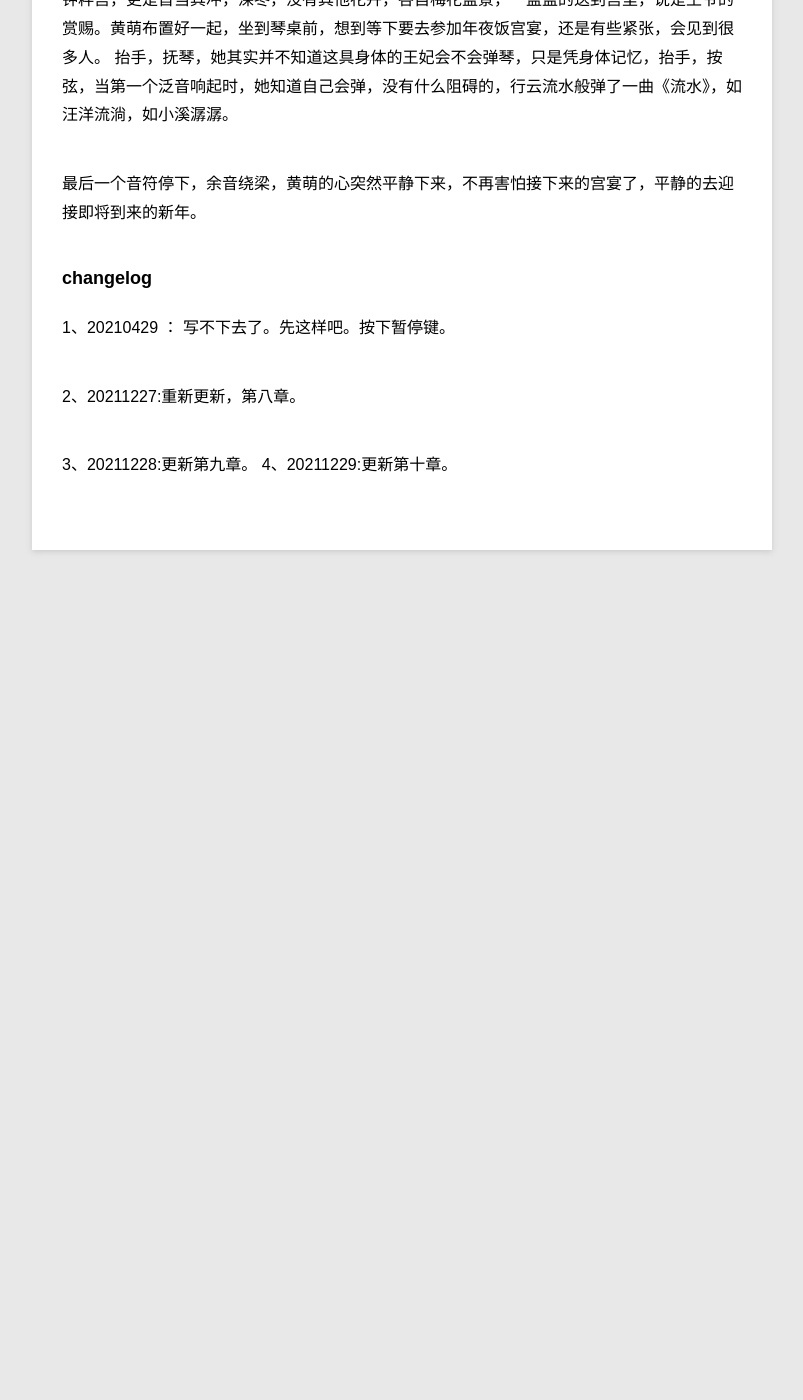
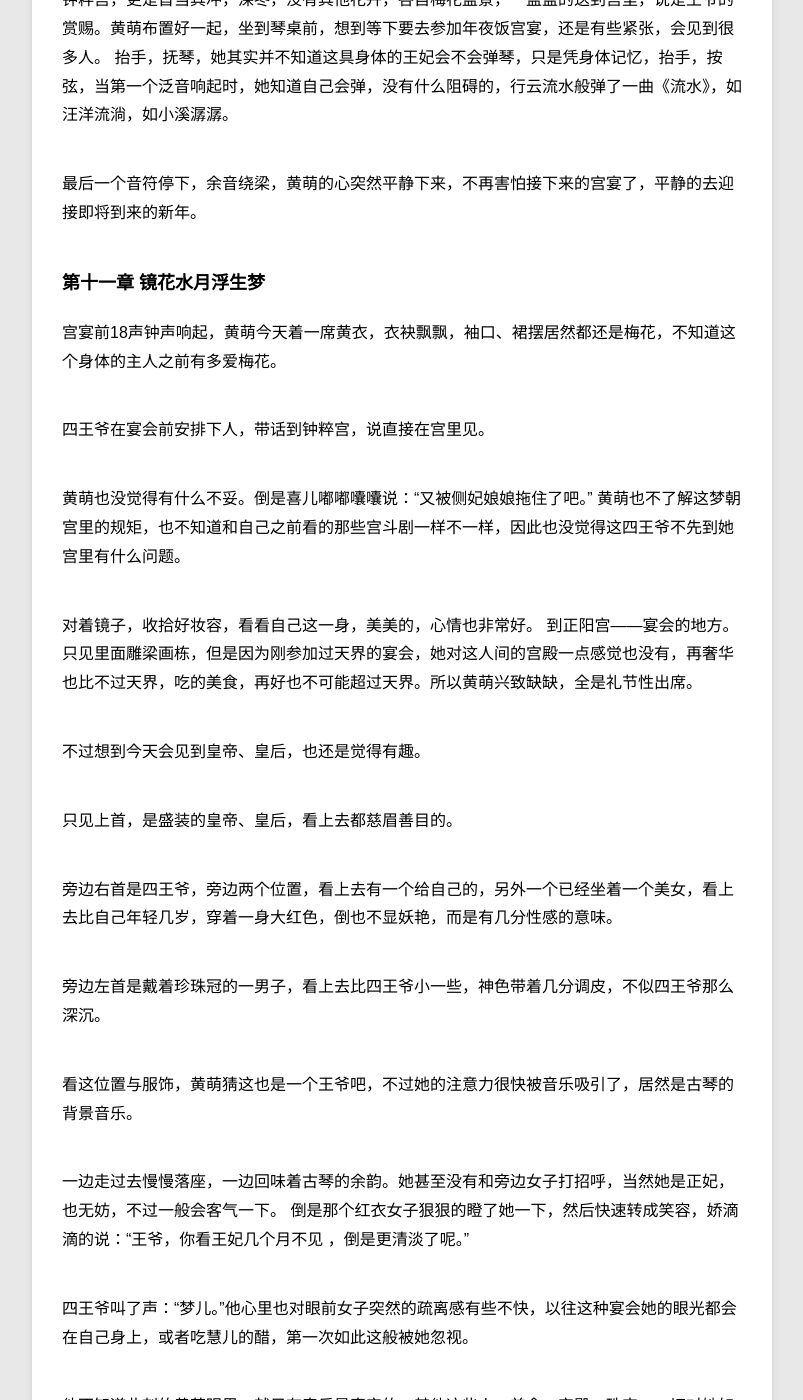
Before and after one commit to violettianjie/violettianjie.github.io, a Jekyll site: the page built from _posts/blog/2020-12-26-xiyu.md, in a window 1280 px wide and 1400 px high, scrolled down 18062 px. Shown: the whole window, without its empty margins (78-881 px from the left). Built offline with Jekyll 4.4.1, drawn with Linux system fonts in a browser that asks for light colours; before the commit the page ends 18692 px from its top, so only the background shows below that; some of the changed text lies outside the part shown.

Commit message:
Update 2020-12-26-xiyu.md

```diff
--- a/_posts/blog/2020-12-26-xiyu.md
+++ b/_posts/blog/2020-12-26-xiyu.md
@@ -52,6 +52,7 @@ category: blog
 一瞬间，男子的琴声停下来了，抬头。黄萌抬眼望去，啊，居然这个男子和在紫禁城里看到的那个导游非常像呢。这是怎么回事？
 
 黄萌再低头看看自己，身上的衣服，还是黄衫，但已经换成了另外一种飘逸的女子风格，抬手抚摸发髻，咦，原来头上的发饰也变过了。
+
 
 黄萌望向四周，这是一个山谷，四周只见峭壁凛冽。这是哪里呢？
 
@@ -397,6 +398,40 @@ category: blog
 
 最后一个音符停下，余音绕梁，黄萌的心突然平静下来，不再害怕接下来的宫宴了，平静的去迎接即将到来的新年。
 
+### 第十一章 镜花水月浮生梦
+
+宫宴前18声钟声响起，黄萌今天着一席黄衣，衣袂飘飘，袖口、裙摆居然都还是梅花，不知道这个身体的主人之前有多爱梅花。
+
+四王爷在宴会前安排下人，带话到钟粹宫，说直接在宫里见。
+
+黄萌也没觉得有什么不妥。倒是喜儿嘟嘟囔囔说：“又被侧妃娘娘拖住了吧。”
+黄萌也不了解这梦朝宫里的规矩，也不知道和自己之前看的那些宫斗剧一样不一样，因此也没觉得这四王爷不先到她宫里有什么问题。
+
+对着镜子，收拾好妆容，看看自己这一身，美美的，心情也非常好。 到正阳宫——宴会的地方。只见里面雕梁画栋，但是因为刚参加过天界的宴会，她对这人间的宫殿一点感觉也没有，再奢华也比不过天界，吃的美食，再好也不可能超过天界。所以黄萌兴致缺缺，全是礼节性出席。
+
+不过想到今天会见到皇帝、皇后，也还是觉得有趣。
+
+只见上首，是盛装的皇帝、皇后，看上去都慈眉善目的。
+
+旁边右首是四王爷，旁边两个位置，看上去有一个给自己的，另外一个已经坐着一个美女，看上去比自己年轻几岁，穿着一身大红色，倒也不显妖艳，而是有几分性感的意味。
+
+旁边左首是戴着珍珠冠的一男子，看上去比四王爷小一些，神色带着几分调皮，不似四王爷那么深沉。
+
+看这位置与服饰，黄萌猜这也是一个王爷吧，不过她的注意力很快被音乐吸引了，居然是古琴的背景音乐。
+
+一边走过去慢慢落座，一边回味着古琴的余韵。她甚至没有和旁边女子打招呼，当然她是正妃，也无妨，不过一般会客气一下。
+倒是那个红衣女子狠狠的瞪了她一下，然后快速转成笑容，娇滴滴的说：“王爷，你看王妃几个月不见 ，倒是更清淡了呢。”
+
+四王爷叫了声：“梦儿。”他心里也对眼前女子突然的疏离感有些不快，以往这种宴会她的眼光都会在自己身上，或者吃慧儿的醋，第一次如此这般被她忽视。
+
+他不知道此刻的黄萌眼里，就只有音乐是真实的，其他这些人，美食，宫殿，珠宝，一切对她如同梦幻一样，她清楚的知道自己在梦里，怎么会入戏呢？
+
+黄萌就在喧嚣中，泰然自若地活在自己的世界里。该拜时拜，该接受皇帝赏赐时接受，该客套时客套，其他可说可不说的话她都省略了，她此刻如同无所求的人，淡然处之。对于侧妃对于王爷的眉来眼去，撒娇亲热，她也置若罔闻。
+四王爷以往她是故意的，展现大度。却不知道她眼里根本没有这两人，倒是偶尔突然会想起天界宴会上突然闯来的那个冥界帝君。
+
+这三人的反应，对面的珠冠男子，——此刻黄萌已经知道，那是六王爷，四王爷同母同父的弟弟，带着一幅饶有兴致的眼神看在眼里，偶尔还对着黄萌做个鬼脸。
+
+黄萌也没在意这些，还在想这个曲子是啥。听舞女唱着琴歌：“镜花水月一场空，红尘来去浮生梦。镜花水月一场空，红尘来去一场梦。“她心里突然感到一阵阵痛，不知道因何而起。
 
 
 ### changelog
@@ -406,4 +441,7 @@ category: blog
 2、20211227:重新更新，第八章。
 
 3、20211228:更新第九章。
+
 4、20211229:更新第十章。
+
+5、20211230:更新第十一章。
```
